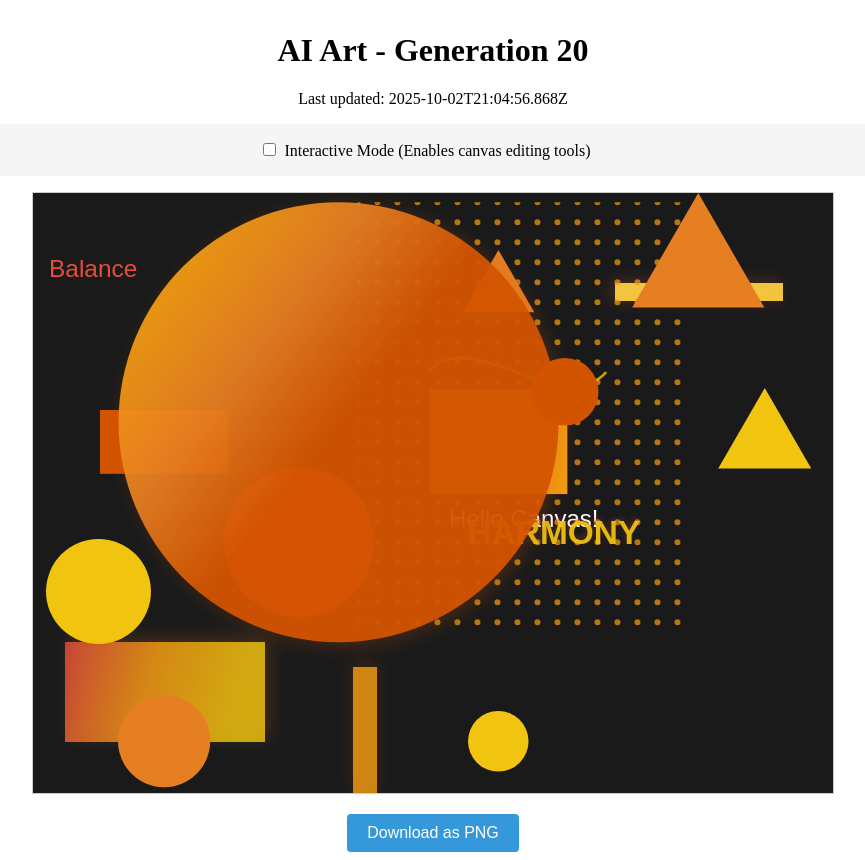
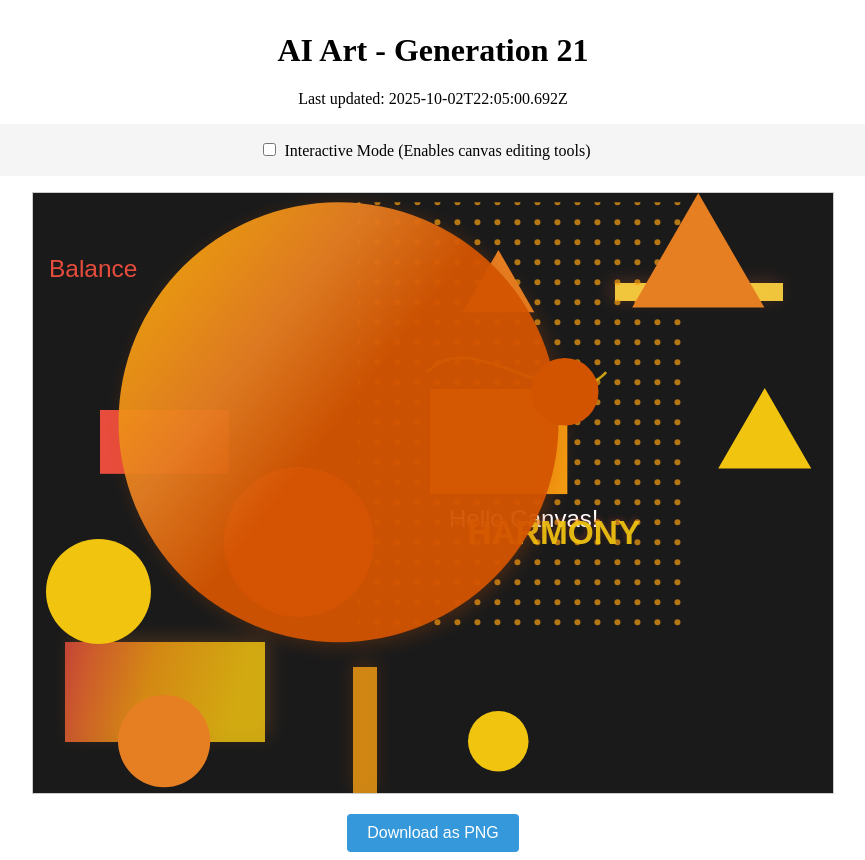
Before and after one commit to mcclowes/ai-art, a React (Vite) app: page / in a window 1280 px wide. Shown: the whole page, without its empty margins (207-1072 px from the left). Built offline with nearby package versions, Linux system fonts and the light colour scheme.

Commit message:
Improve artwork - Generation 21

```diff
--- a/src/artwork-state.ts
+++ b/src/artwork-state.ts
@@ -101,7 +101,7 @@ export const artworkState: ArtworkState = {
       "y": 217,
       "width": 128.7377126258005,
       "height": 63.83181922767717,
-      "fillStyle": "#d35400",
+      "fillStyle": "#e74c3c",
       "id": "element_1759374890267"
     },
     {
@@ -290,7 +290,7 @@ export const artworkState: ArtworkState = {
       "id": "triangle_1759439096868"
     }
   ],
-  "generation": 20,
-  "lastUpdated": "2025-10-02T21:04:56.868Z",
+  "generation": 21,
+  "lastUpdated": "2025-10-02T22:05:00.692Z",
   "cycleStarted": "2025-10-02T02:29:58.080Z"
 };
```
